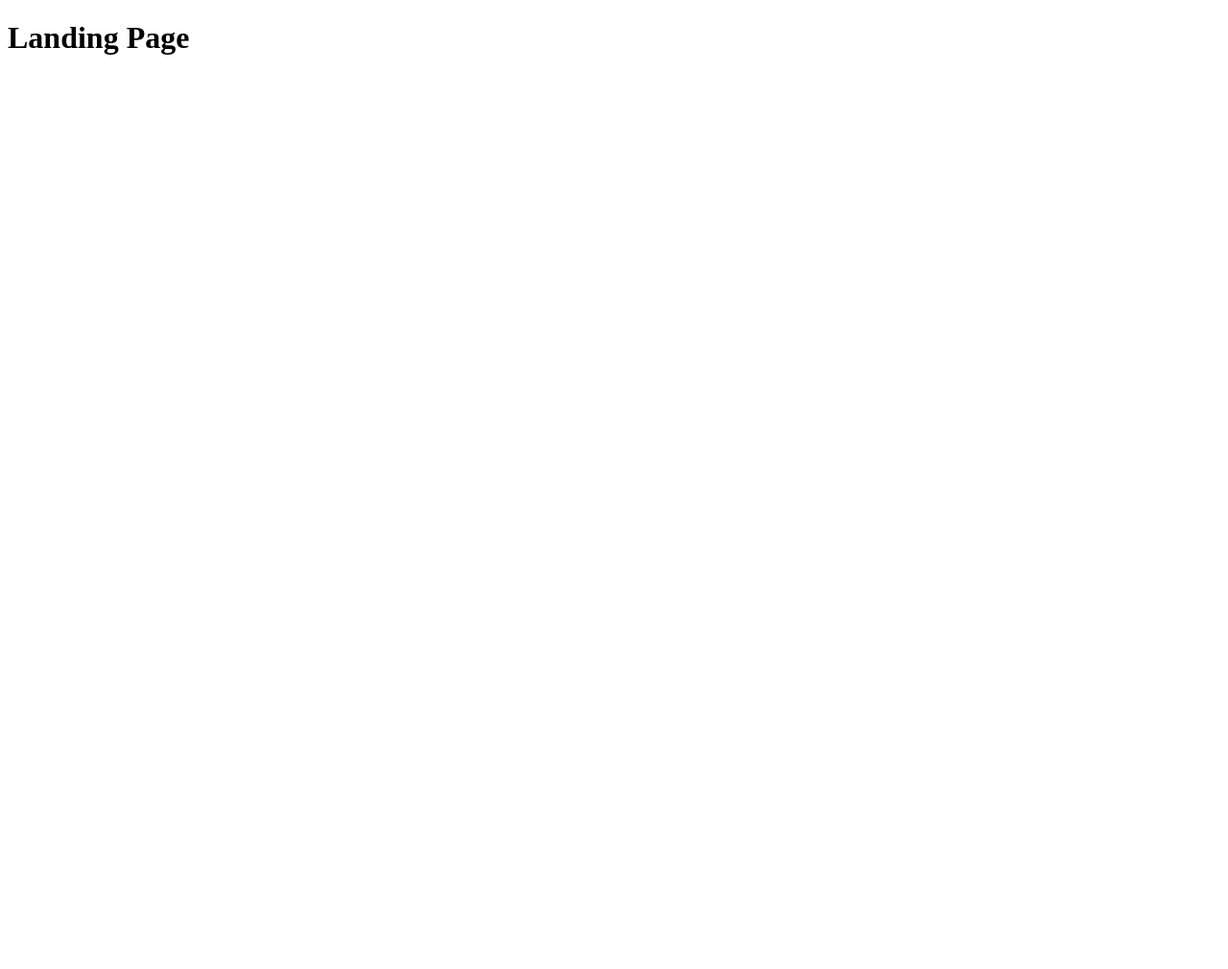
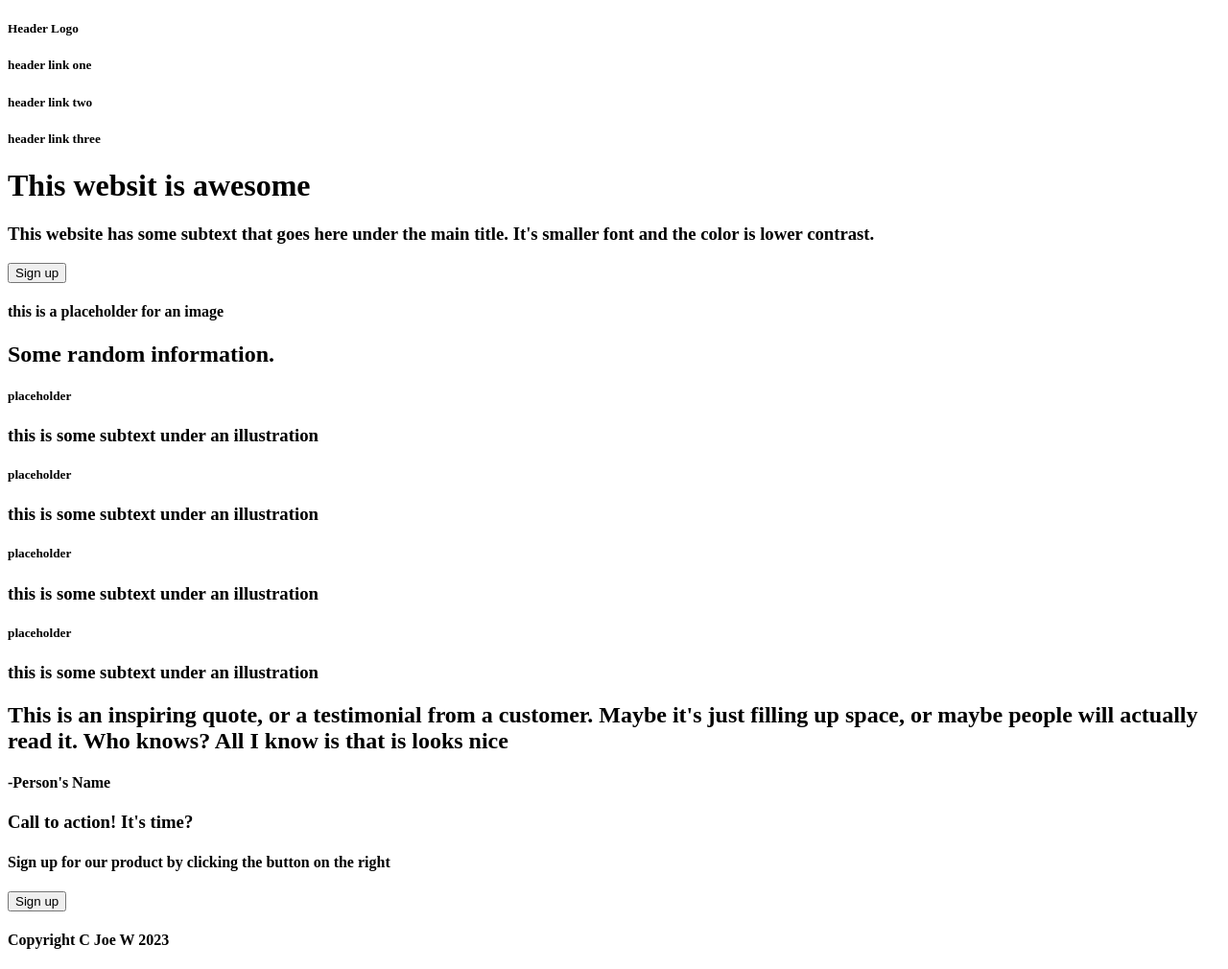
Before and after one commit to jwwals1/Landing-Page, a plain HTML site: page index.html in a window 1280 px wide. Shown: the whole page at 96% size. Before the commit the page ends 800 px from the top, so only its background shows below. Drawn offline with Linux system fonts and the light colour scheme.

Commit message:
Added text to index.html

```diff
--- a/index.html
+++ b/index.html
@@ -6,6 +6,41 @@
     <title>Landing Page</title>
 </head>
 <body>
-    <h1>Landing Page</h1>
+    <div>
+    <h5>Header Logo</h5> <h5>header link one</h5> <h5>header link two</h5> <h5>header link three</h5>
+    </div>
+    <div>
+        <h1>
+            This websit is awesome
+        </h1>
+        <h3>This website has some subtext that goes here under the main title. It's smaller font and the color is lower contrast.</h3>
+        <button>Sign up</button>
+        <h4>this is a placeholder for an image</h4>
+    </div>
+    <div>
+        <h2>Some random information.</h2>
+        <h5>placeholder</h5>
+        <h3>this is some subtext under an illustration</h3>
+        <h5>placeholder</h5>
+        <h3>this is some subtext under an illustration</h3>
+        <h5>placeholder</h5>
+        <h3>this is some subtext under an illustration</h3>
+        <h5>placeholder</h5>
+        <h3>this is some subtext under an illustration</h3>
+    </div>
+    <div>
+        <h2>This is an inspiring quote, or a testimonial from a customer.
+            Maybe it's just filling up space, or maybe people will actually read it.
+            Who knows? All I know is that is looks nice</h2>
+        <h4>-Person's Name</h4>
+    </div>
+    <div>
+        <h3>Call to action! It's time?</h3>
+        <h4>Sign up for our product by clicking the button on the right</h4>
+        <button>Sign up </button>
+    </div>
+    <div>
+        <h4>Copyright C Joe W 2023</h4>
+    </div>
 </body>
 </html>
```
